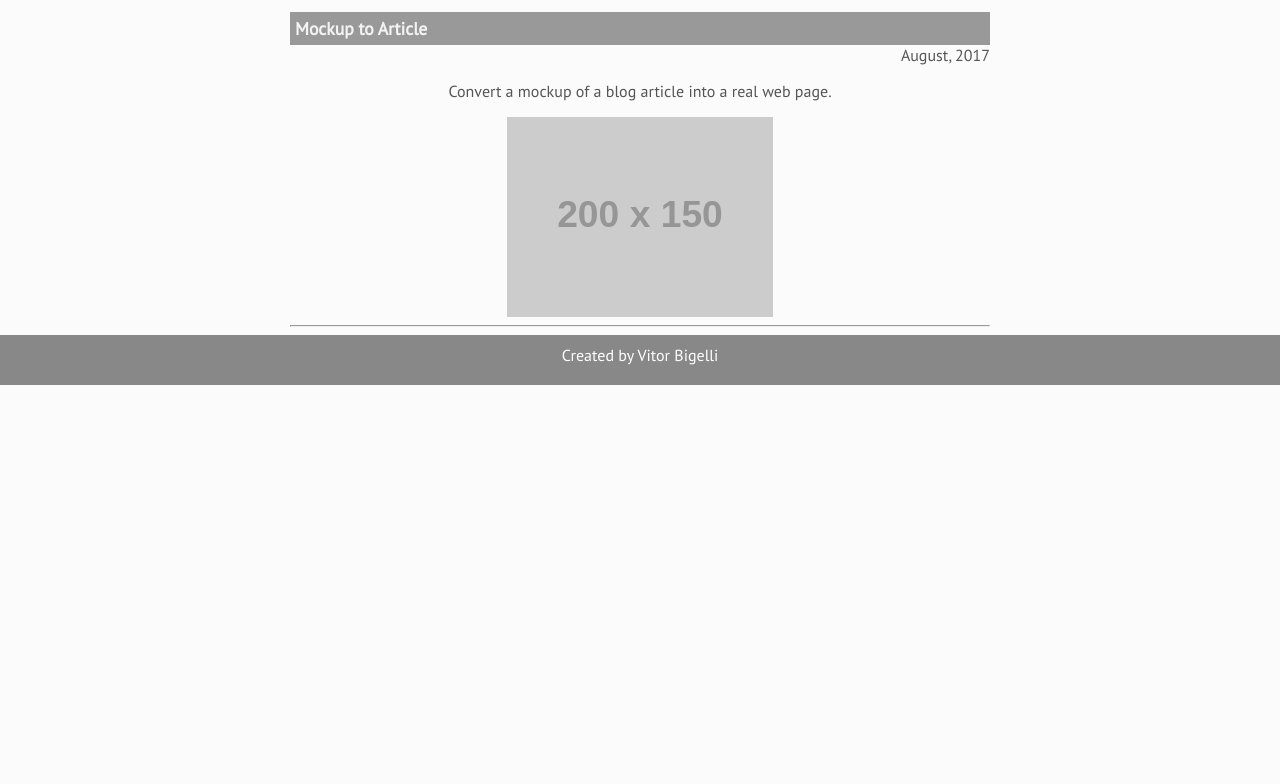
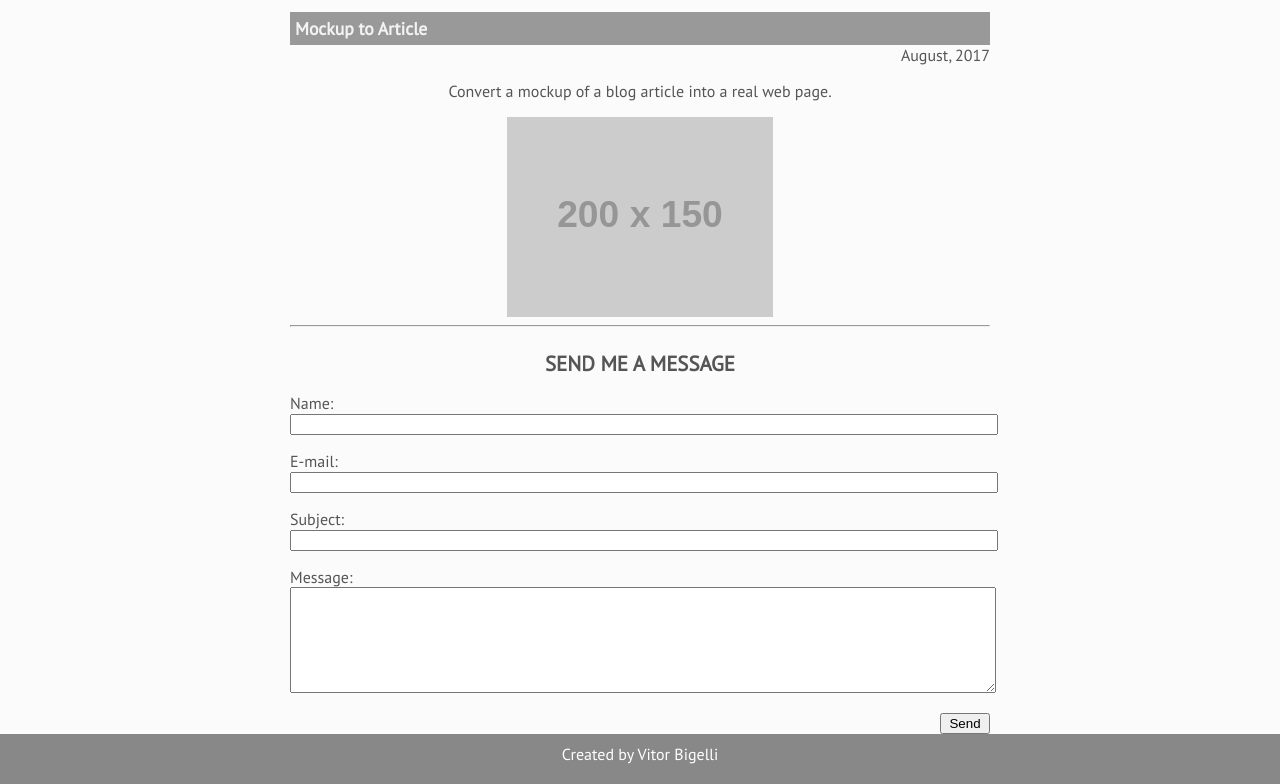
Before and after one commit to VitorBigelli/my-first-node-app, a website: page public/index.html in a window 1280 px wide. Shown: the part 2822-3606 px from the top of the page. Before the commit the page ends 3207 px from the top, so only its background shows below. Drawn offline with Linux system fonts and the light colour scheme; placeholder pictures from the web are drawn by us.

Commit message:
Add "Send me a message" section

```diff
--- a/public/index.html
+++ b/public/index.html
@@ -97,6 +97,19 @@
 
 		<hr>
 
+		<h2> SEND ME A MESSAGE </h3>
+		<section id="message">
+			<form>
+			<p>Name: <input type="text" id="form-name"></p>
+			<p>E-mail: <input type="text" id="form-email"></p>
+			<p>Subject: <input type="text" id="form-subject"></p>
+			<p>Message:
+			<textarea id="form-message"></textarea>
+			 </p>
+			 <p><input type="submit" name="submit" value="Send" id="form-submit"></p>
+			</form>
+		</section>
+
 	</main>
 
 	<footer>
--- a/public/styles/style.css
+++ b/public/styles/style.css
@@ -98,6 +98,27 @@ aside {
 
 }
 
+form {
+	width: 100%;
+	text-align: left;
+}
+
+
+
+input,
+textarea {
+	width: 100%;
+}
+
+textarea {
+	height: 100px;
+}
+
+#form-submit {
+	width: 50px;
+	float: right;
+}
+
 .hidden {
 	transform: translateY(-100%);
 	transition: 0.4s;
```
